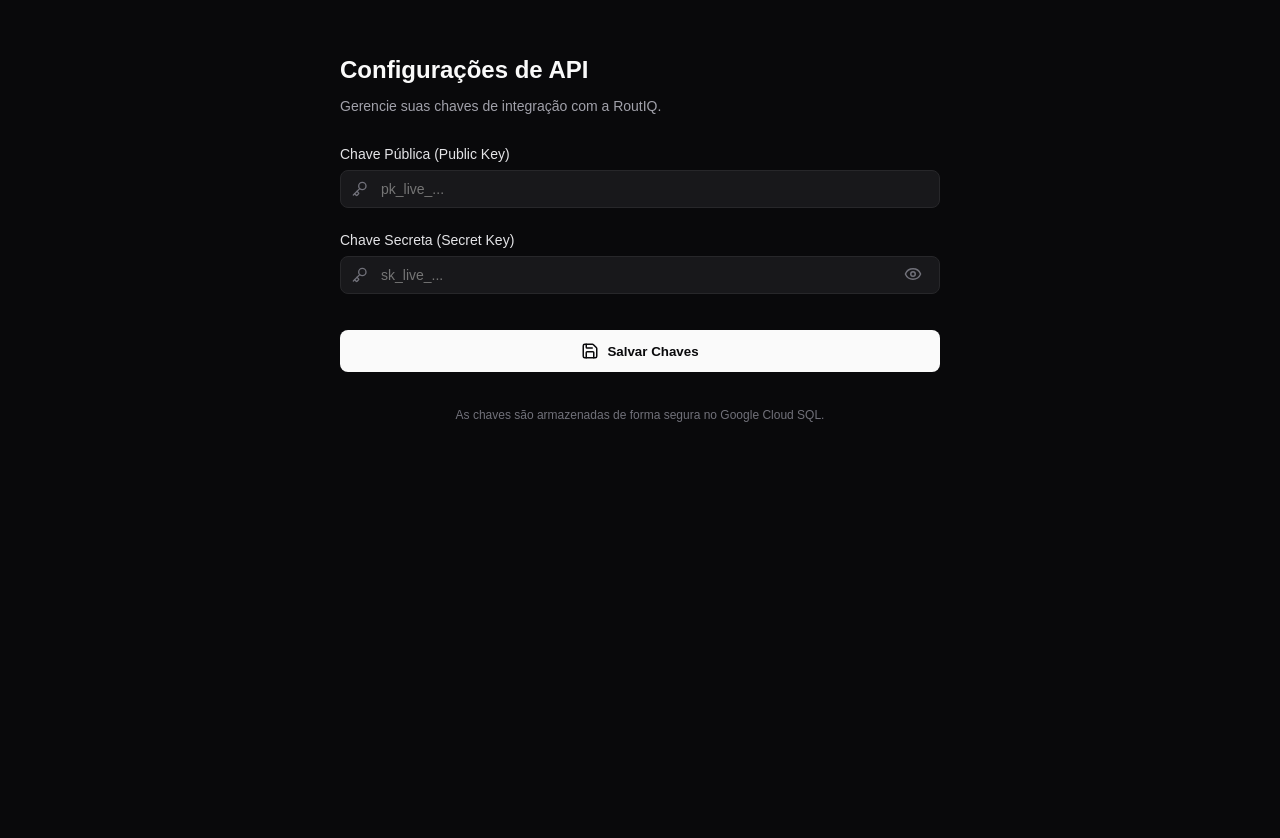
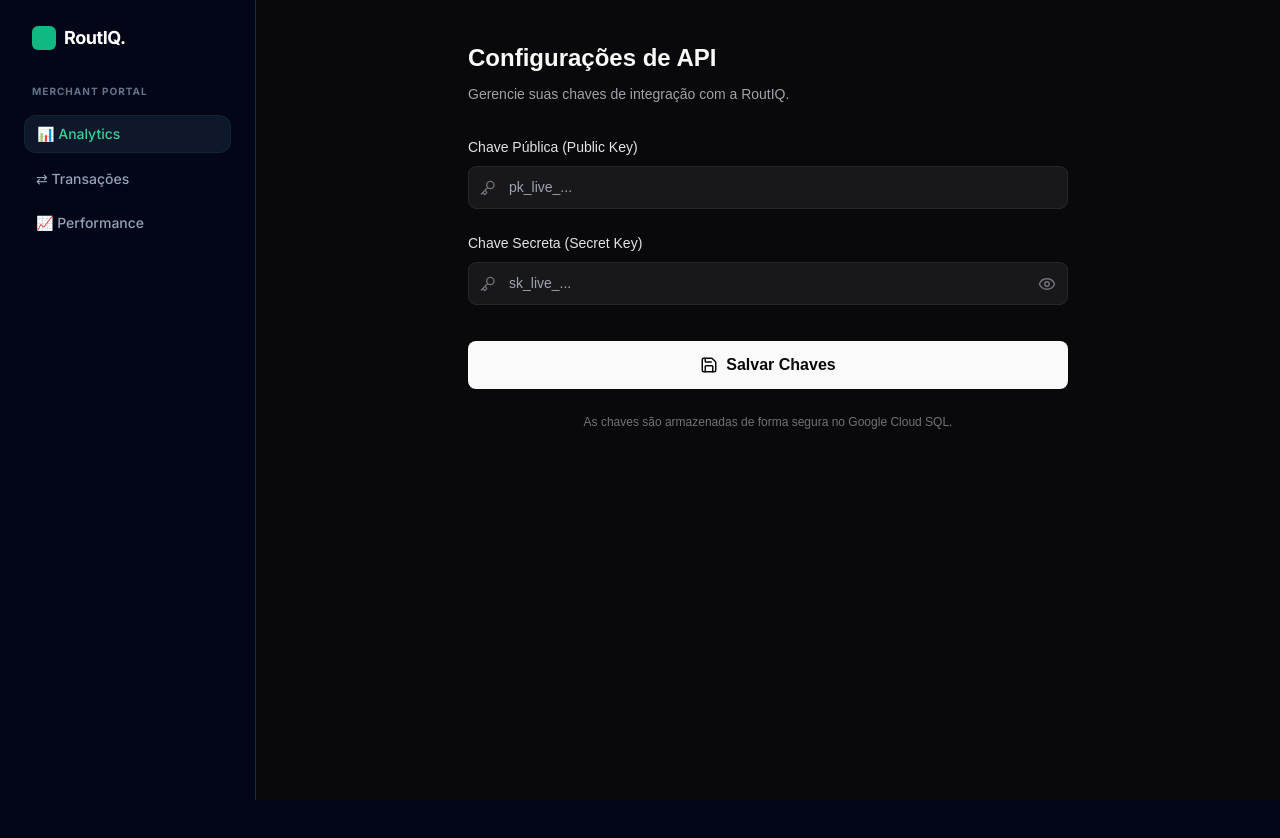
Before and after one commit to reigrotti/smartpai-engine, a Next.js app: page /settings-v2 in a window 1280 px wide. Shown: the top 838 px of the page. After the commit the page ends 800 px from the top, so only its background shows below. Built offline with nearby package versions, Linux system fonts and the light colour scheme.

Commit message:
feat: dashboard analítico finalizado (Stripe style) com gráficos Recharts

```diff
--- a/app/api/dashboard/route.ts
+++ b/app/api/dashboard/route.ts
@@ -3,37 +3,40 @@ import { prisma } from '../../../lib/prisma';
 
 export async function GET() {
   try {
-    // Forçar a verificação do objeto importado
-    const db = prisma;
-
-    if (!db || !db.transaction) {
-      console.error("DEBUG: Prisma Client não está disponível no runtime.");
-      return NextResponse.json({ error: "Banco de dados indisponível no momento" }, { status: 500 });
-    }
-
-    const stats = await db.transaction.groupBy({
+    // 1. Métricas Consolidadas (Cards)
+    const stats = await prisma.transaction.groupBy({
       by: ['provider', 'status'],
       _count: { id: true },
       _sum: { amount: true }
     });
 
-    const recentTransactions = await db.transaction.findMany({
+    // 2. Dados de Série Temporal (Gráfico)
+    // Usamos queryRaw para extrair a data formatada e agrupar
+    const chartData = await prisma.$queryRaw`
+      SELECT
+        TO_CHAR("createdAt", 'DD/MM') as date,
+        SUM(CASE WHEN status = 'approved' THEN amount ELSE 0 END) as approved,
+        SUM(CASE WHEN status = 'failed' THEN amount ELSE 0 END) as failed
+      FROM "Transaction"
+      WHERE "createdAt" > CURRENT_DATE - INTERVAL '7 days'
+      GROUP BY date
+      ORDER BY date ASC
+    `;
+
+    // 3. Feed de Transações Recentes
+    const recent = await prisma.transaction.findMany({
       take: 10,
       orderBy: { createdAt: 'desc' },
-      include: { merchant: { select: { name: true } } }
+      include: {
+        merchant: {
+          select: { name: true }
+        }
+      }
     });
 
-    return NextResponse.json({
-      title: "SmartPai Real-Time Health",
-      status: "Operational",
-      metrics: stats,
-      recent: recentTransactions
-    });
+    return NextResponse.json({ stats, chartData, recent });
   } catch (error: any) {
-    console.error("ERRO NO DASHBOARD:", error.message);
-    return NextResponse.json({
-      error: "Erro ao carregar dados do banco",
-      details: error.message
-    }, { status: 500 });
+    console.error("Dashboard API Error:", error);
+    return NextResponse.json({ error: error.message }, { status: 500 });
   }
 }
--- /dev/null
+++ b/app/globals.css
@@ -0,0 +1 @@
+@tailwind base; @tailwind components; @tailwind utilities;
--- a/app/layout.tsx
+++ b/app/layout.tsx
@@ -1,7 +1,39 @@
-export default function RootLayout({ children }) {
+import './globals.css'
+import { Inter } from 'next/font/google'
+
+const inter = Inter({ subsets: ['latin'] })
+
+export default function RootLayout({ children }: { children: React.ReactNode }) {
   return (
-    <html lang='en'>
-      <body style={{ margin: 0, background: '#09090b', color: 'white' }}>{children}</body>
+    <html lang="pt-BR">
+      <body className={`${inter.className} bg-[#020617] text-slate-200`}>
+        <div className="flex min-h-screen">
+          {/* Sidebar */}
+          <aside className="w-64 border-r border-slate-800 bg-slate-950/50 p-6 hidden md:flex flex-col gap-8">
+            <div className="flex items-center gap-2 px-2">
+              <div className="w-6 h-6 bg-emerald-500 rounded-md"></div>
+              <span className="font-bold text-white tracking-tight text-lg">RoutIQ.</span>
+            </div>
+            <nav className="flex flex-col gap-2">
+              <div className="text-[10px] font-bold text-slate-500 uppercase tracking-widest px-2 mb-2">Merchant Portal</div>
+              <button className="flex items-center gap-3 px-3 py-2 bg-slate-900 text-emerald-400 rounded-xl font-medium text-sm border border-emerald-500/10">
+                <span>📊 Analytics</span>
+              </button>
+              <button className="flex items-center gap-3 px-3 py-2 text-slate-400 hover:bg-slate-900 rounded-xl font-medium text-sm transition-all">
+                <span>⇄ Transações</span>
+              </button>
+              <button className="flex items-center gap-3 px-3 py-2 text-slate-400 hover:bg-slate-900 rounded-xl font-medium text-sm transition-all">
+                <span>📈 Performance</span>
+              </button>
+            </nav>
+          </aside>
+
+          {/* Main Content */}
+          <main className="flex-1 overflow-y-auto">
+            {children}
+          </main>
+        </div>
+      </body>
     </html>
-  );
+  )
 }
--- /dev/null
+++ b/app/page.tsx
@@ -0,0 +1,98 @@
+'use client';
+import { useEffect, useState } from 'react';
+import { AreaChart, Area, XAxis, YAxis, CartesianGrid, Tooltip, ResponsiveContainer, BarChart, Bar } from 'recharts';
+import { Activity, Zap, ShieldCheck, TrendingUp, ArrowUpRight, ArrowDownRight } from 'lucide-react';
+
+export default function RoutIQDashboard() {
+  const [data, setData] = useState<any>(null);
+
+  useEffect(() => {
+    const fetchDash = () => fetch('/api/dashboard').then(res => res.json()).then(setData);
+    fetchDash();
+    const interval = setInterval(fetchDash, 5000);
+    return () => clearInterval(interval);
+  }, []);
+
+  if (!data) return <div className="p-12 animate-pulse text-blue-500 font-mono italic">Sincronizando com Smart Engine...</div>;
+
+  return (
+    <div className="p-8 max-w-[1600px] mx-auto">
+      {/* Header Info */}
+      <div className="flex justify-between items-end mb-10">
+        <div>
+          <h2 className="text-3xl font-bold text-white tracking-tighter italic">Analytics <span className="text-blue-600">Overview</span></h2>
+          <p className="text-slate-500 text-sm mt-1 uppercase tracking-widest font-bold">Performance em Tempo Real</p>
+        </div>
+        <div className="bg-blue-500/10 border border-blue-500/20 px-4 py-2 rounded-xl text-blue-400 text-xs font-mono">
+          STRESS_TEST_NODE: ACTIVE
+        </div>
+      </div>
+
+      {/* KPI Cards */}
+      <div className="grid grid-cols-1 md:grid-cols-4 gap-6 mb-10">
+        <div className="bg-slate-900/40 border border-slate-800 p-6 rounded-3xl backdrop-blur-md">
+          <p className="text-[10px] font-black text-slate-500 uppercase tracking-widest mb-2">Auth Rate</p>
+          <div className="flex items-center gap-2">
+            <span className="text-3xl font-mono text-white">92.4%</span>
+            <span className="flex items-center text-emerald-500 text-xs font-bold"><ArrowUpRight size={14}/> 2.1%</span>
+          </div>
+        </div>
+        {data.stats?.map((s:any, i:number) => (
+          <div key={i} className="bg-slate-900/40 border border-slate-800 p-6 rounded-3xl backdrop-blur-md">
+            <p className="text-[10px] font-black text-slate-500 uppercase tracking-widest mb-2">{s.provider} — {s.status}</p>
+            <div className="text-2xl font-mono text-white">R$ {s._sum.amount?.toLocaleString()}</div>
+            <p className="text-[10px] text-slate-600 mt-1">{s._count.id} transações processadas</p>
+          </div>
+        ))}
+      </div>
+
+      {/* Charts Grid */}
+      <div className="grid grid-cols-1 lg:grid-cols-2 gap-8 mb-10">
+        {/* Gráfico de Autorização */}
+        <div className="bg-slate-900/20 border border-slate-800 p-8 rounded-[32px] h-[450px]">
+          <div className="flex justify-between items-center mb-8">
+            <h3 className="text-sm font-black text-slate-400 uppercase tracking-[0.2em]">Taxa de Autorização (%)</h3>
+            <Activity className="text-blue-500" size={18} />
+          </div>
+          <ResponsiveContainer width="100%" height="85%">
+            <AreaChart data={data.chartData}>
+              <defs>
+                <linearGradient id="chartBlue" x1="0" y1="0" x2="0" y2="1">
+                  <stop offset="5%" stopColor="#2563eb" stopOpacity={0.3}/>
+                  <stop offset="95%" stopColor="#2563eb" stopOpacity={0}/>
+                </linearGradient>
+              </defs>
+              <CartesianGrid strokeDasharray="3 3" stroke="#1e293b" vertical={false} />
+              <XAxis dataKey="date" stroke="#475569" fontSize={10} tickLine={false} axisLine={false} />
+              <YAxis stroke="#475569" fontSize={10} tickLine={false} axisLine={false} />
+              <Tooltip contentStyle={{backgroundColor: '#020617', border: '1px solid #1e293b', borderRadius: '12px'}} />
+              <Area type="monotone" dataKey="approved" stroke="#3b82f6" fillOpacity={1} fill="url(#chartBlue)" strokeWidth={4} />
+            </AreaChart>
+          </ResponsiveContainer>
+        </div>
+
+        {/* Gráfico de Recuperação */}
+        <div className="bg-slate-900/20 border border-slate-800 p-8 rounded-[32px] h-[450px]">
+          <div className="flex justify-between items-center mb-8">
+            <h3 className="text-sm font-black text-slate-400 uppercase tracking-[0.2em]">Volume Recuperado via Failover</h3>
+            <ShieldCheck className="text-emerald-500" size={18} />
+          </div>
+          <ResponsiveContainer width="100%" height="85%">
+            <BarChart data={data.chartData}>
+              <CartesianGrid strokeDasharray="3 3" stroke="#1e293b" vertical={false} />
+              <XAxis dataKey="date" stroke="#475569" fontSize={10} tickLine={false} axisLine={false} />
+              <YAxis stroke="#475569" fontSize={10} tickLine={false} axisLine={false} />
+              <Tooltip cursor={{fill: '#1e293b'}} contentStyle={{backgroundColor: '#020617', border: '1px solid #1e293b', borderRadius: '12px'}} />
+              <Bar dataKey="approved" fill="#10b981" radius={[6, 6, 0, 0]} barSize={40} />
+            </BarChart>
+          </ResponsiveContainer>
+        </div>
+      </div>
+
+      {/* Footer Audit */}
+      <div className="text-center py-10 border-t border-slate-900">
+        <p className="text-[10px] font-mono text-slate-700 tracking-[0.5em] uppercase italic">SmartPai Orchestration Intelligence © 2026</p>
+      </div>
+    </div>
+  );
+}
--- /dev/null
+++ b/postcss.config.js
@@ -0,0 +1,6 @@
+module.exports = {
+  plugins: {
+    tailwindcss: {},
+    autoprefixer: {},
+  },
+}
--- /dev/null
+++ b/tailwind.config.js
@@ -0,0 +1,12 @@
+/** @type {import('tailwindcss').Config} */
+module.exports = {
+  content: [
+    "./app/**/*.{js,ts,jsx,tsx,mdx}",
+    "./components/**/*.{js,ts,jsx,tsx,mdx}",
+    "./lib/**/*.{js,ts,jsx,tsx,mdx}",
+  ],
+  theme: {
+    extend: {},
+  },
+  plugins: [],
+}
```
Also changed, not shown: package.json (+11 -8 lines), 2 other files (tests, documents, lock files or other folders).
